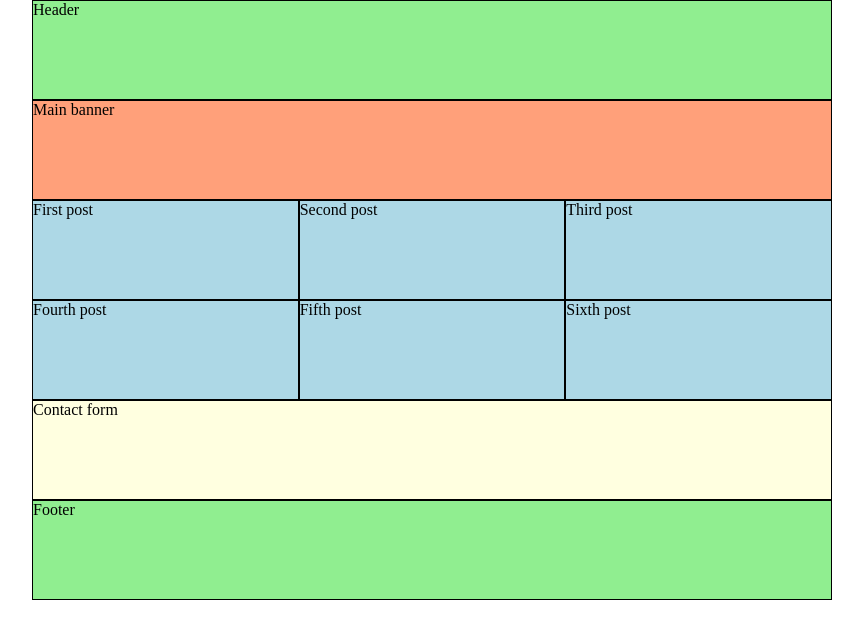
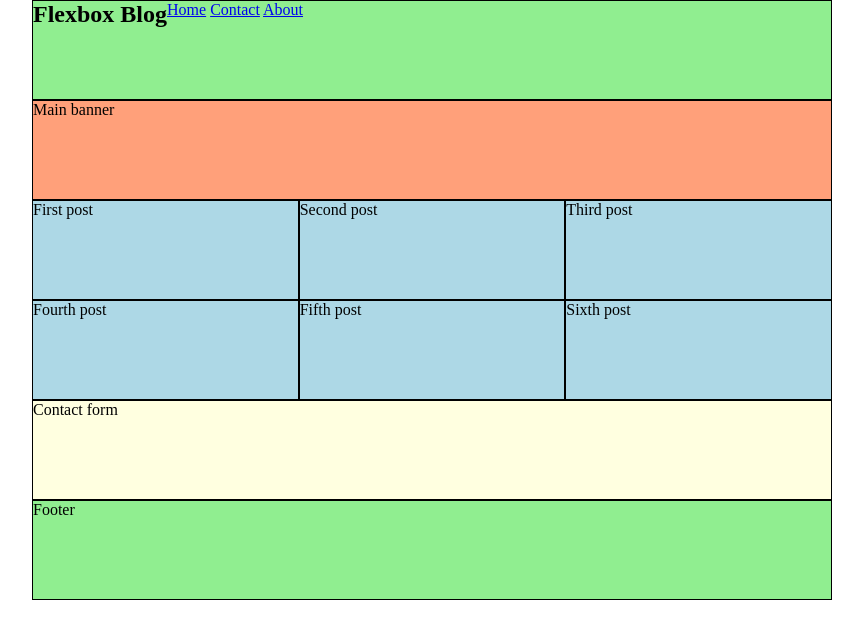
Before and after one commit to dagimalemux/flexlayout, a website: page index.html in a window 1280 px wide. Shown: the whole page, without its empty margins (208-1071 px from the left). Drawn offline with Linux system fonts and the light colour scheme.

Commit message:
minor change to class names

```diff
--- a/index.html
+++ b/index.html
@@ -8,7 +8,14 @@
     <script type="module" src="script.js"></script>
   </head>
   <body>
-    <header>Header</header>
+    <header>
+      <h2 class="header-title">Flexbox Blog</h2>
+      <nav class="header-navigation">
+         <a href="#">Home</a>
+         <a href="#">Contact</a>
+         <a href="#">About</a>
+      </nav>
+    </header>
     <main>
       <section class="main-banner">
         Main banner
--- a/styles.css
+++ b/styles.css
@@ -9,7 +9,9 @@ footer {
   background-color: lightgreen;
   min-height: 100px;
   border: 1px solid black;
+  display: flex;
 }
+
 
 .main-banner {
   background-color: lightsalmon;
```
